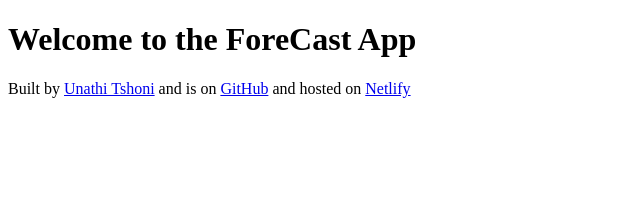
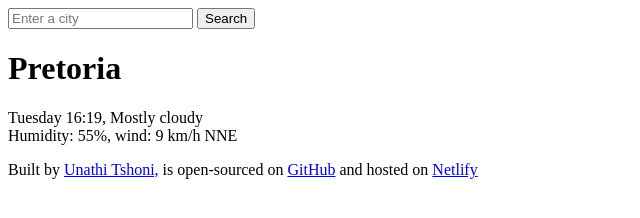
Before and after one commit to tshoniunathi/WeatherForecasting, a plain HTML site: page index.html in a window 1280 px wide. Shown: the whole page, without its empty margins (0-640 px from the left). Drawn offline with Linux system fonts and the light colour scheme.

Commit message:
Amended information  on footer and added  to index.html

```diff
--- a/index.html
+++ b/index.html
@@ -6,13 +6,25 @@
     <title>ForeCast APP</title>
   </head>
   <body>
-    <h1>Welcome to the ForeCast App</h1>
+    <header>
+      <form>
+        <input type="search" placeholder="Enter a city" required />
+        <input type="submit" value="Search" />
+      </form>
+    </header>
+    <main>
+      <h1>Pretoria</h1>
+      <p>
+        Tuesday 16:19, Mostly cloudy <br />
+        Humidity: 55%, wind: 9 km/h NNE
+      </p>
+    </main>
     <footer>
       Built by
       <a href="https://github.com/tshoniunathi" target="_blank"
-        >Unathi Tshoni</a
+        >Unathi Tshoni,</a
       >
-      and is on
+      is open-sourced on
       <a
         href="https://github.com/tshoniunathi/WeatherForecasting"
         target="_blank"
```
